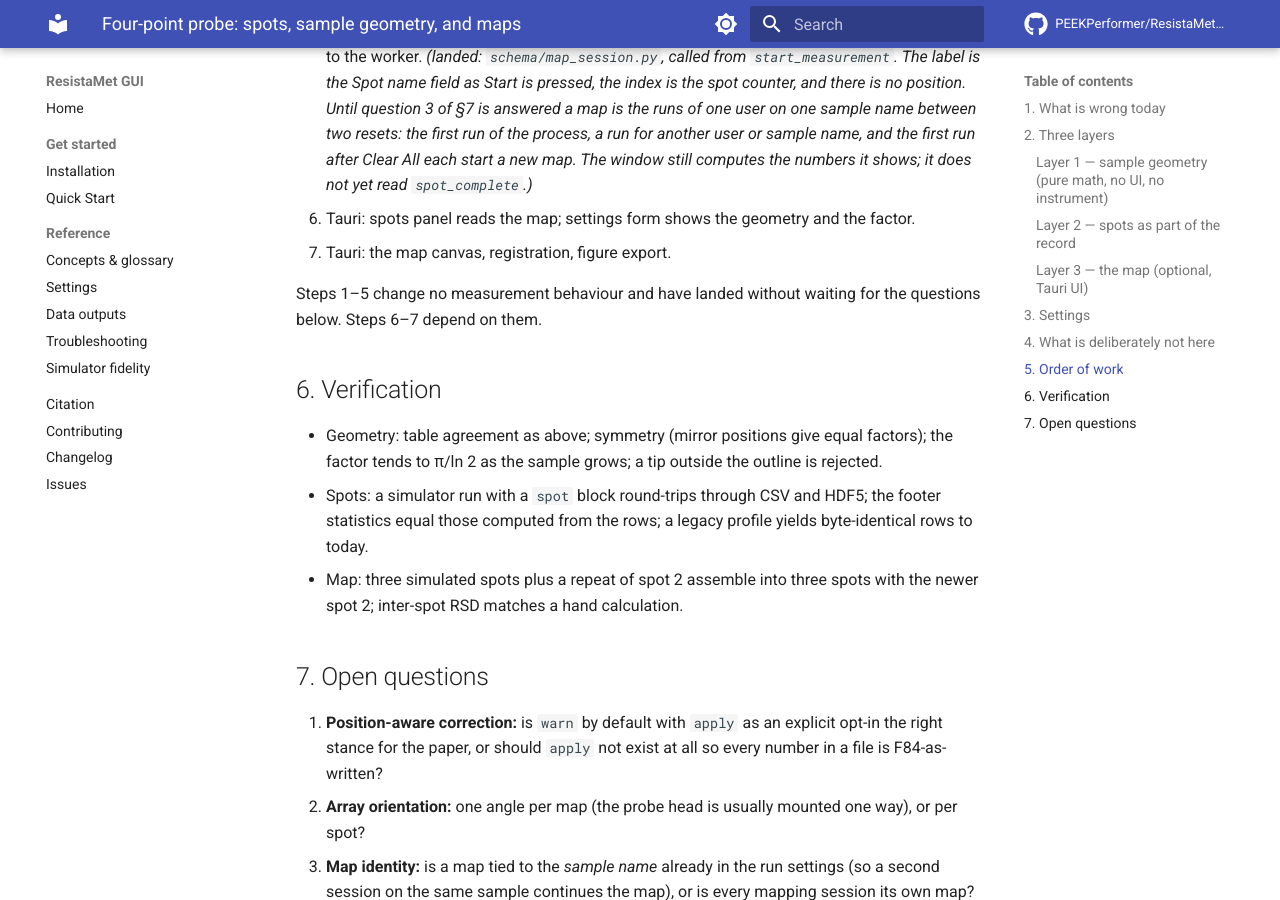
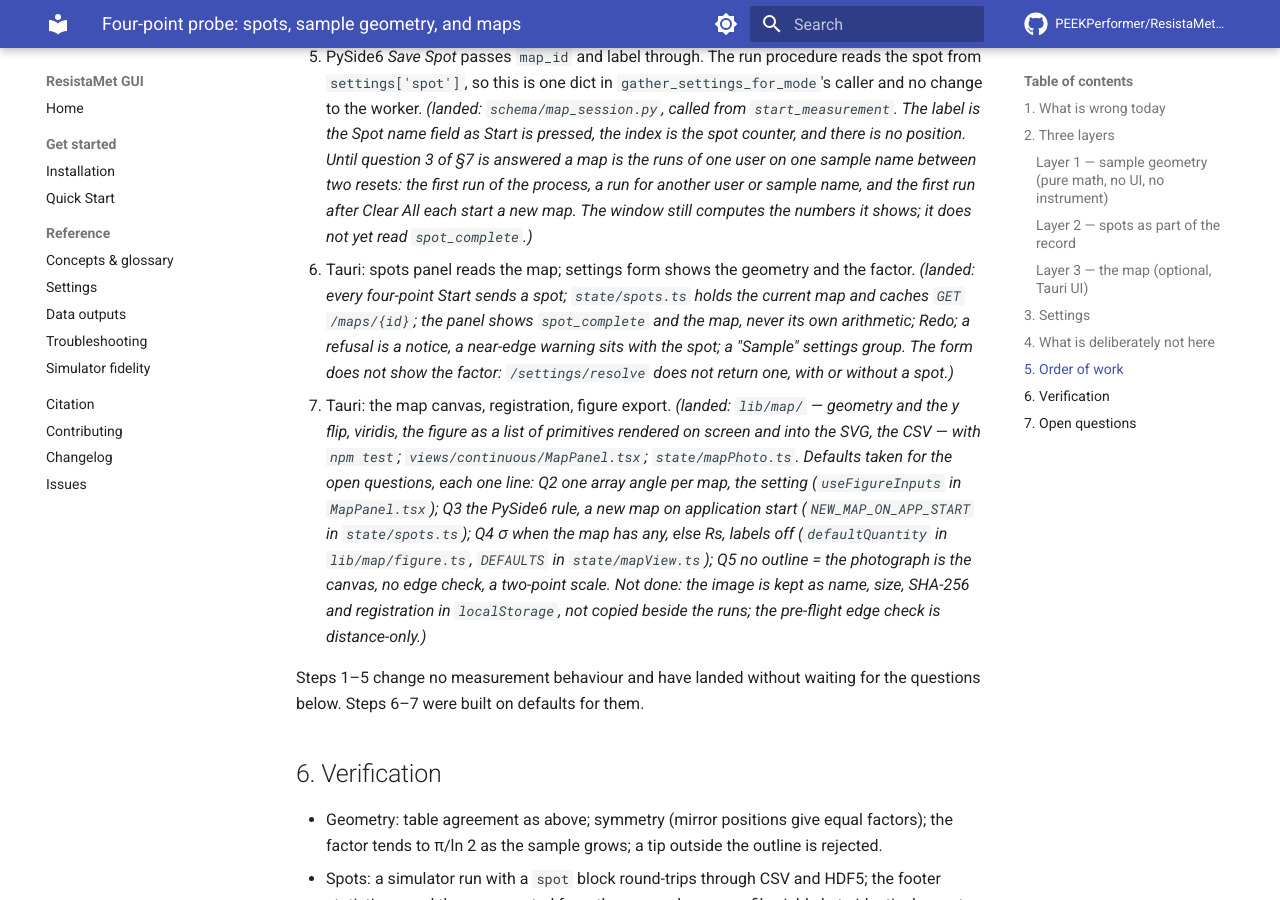
Before and after one commit to PEEKPerformer/ResistaMet-GUI, an MkDocs documentation site: the page built from docs/design/four_point_probe_spots.md, in a window 1280 px wide and 900 px high, scrolled down 6714 px. Built offline with MkDocs 1.6.1 and Material for MkDocs 9.7.7, drawn with Linux system fonts in a browser that asks for light colours; comment, search, counter and statistics services are not loaded; some of the changed text lies outside the part shown.

Commit message:
Record that the Tauri spots panel and map have landed
The spots design still said steps 6 and 7 were waiting on its open
questions. They were built on a default for each, so the status and
the order of work now say what landed, which default was taken for
questions 2 to 5 and the one place each is decided, and the two things
left out because they need a backend route: copying the image beside
the runs, and an exact geometry factor before Start.

```diff
--- a/docs/design/four_point_probe_spots.md
+++ b/docs/design/four_point_probe_spots.md
@@ -3,9 +3,11 @@
 **Status:** design, 2026-09-19. Steps 1–5 of §5 have landed: the geometry
 math, the schema, the spot in the file and the events, the map with its API,
 and the spot sent with every four-point run the PySide6 window starts.
-Steps 6–7 wait on the questions in §7. The position-aware correction is
-reported, never applied: the schema accepts only `warn` until question 1 is
-answered.
+Steps 6–7 have landed in the Tauri UI on defaults for questions 2–5 of §7,
+each a one-line change (listed under step 7 in §5); the image is not yet
+copied beside the runs, and there is no exact factor before Start, because
+both need a backend route. The position-aware correction is reported, never
+applied: the schema accepts only `warn` until question 1 is answered.
 **Depends on:** `tauri_backend_split.md` (run layer, events, contract)
 
 ## 1. What is wrong today
@@ -280,11 +282,28 @@
    first run after *Clear All* each start a new map. The window still
    computes the numbers it shows; it does not yet read `spot_complete`.)*
 6. Tauri: spots panel reads the map; settings form shows the geometry and
-   the factor.
-7. Tauri: the map canvas, registration, figure export.
+   the factor. *(landed: every four-point Start sends a spot; `state/spots.ts`
+   holds the current map and caches `GET /maps/{id}`; the panel shows
+   `spot_complete` and the map, never its own arithmetic; Redo; a refusal is
+   a notice, a near-edge warning sits with the spot; a "Sample" settings
+   group. The form does not show the factor: `/settings/resolve` does not
+   return one, with or without a spot.)*
+7. Tauri: the map canvas, registration, figure export. *(landed:
+   `lib/map/` — geometry and the y flip, viridis, the figure as a list of
+   primitives rendered on screen and into the SVG, the CSV — with
+   `npm test`; `views/continuous/MapPanel.tsx`; `state/mapPhoto.ts`.
+   Defaults taken for the open questions, each one line: Q2 one array angle
+   per map, the setting (`useFigureInputs` in `MapPanel.tsx`); Q3 the
+   PySide6 rule, a new map on application start
+   (`NEW_MAP_ON_APP_START` in `state/spots.ts`); Q4 σ when the map has any,
+   else Rs, labels off (`defaultQuantity` in `lib/map/figure.ts`,
+   `DEFAULTS` in `state/mapView.ts`); Q5 no outline = the photograph is the
+   canvas, no edge check, a two-point scale. Not done: the image is kept
+   as name, size, SHA-256 and registration in `localStorage`, not copied
+   beside the runs; the pre-flight edge check is distance-only.)*
 
 Steps 1–5 change no measurement behaviour and have landed without waiting
-for the questions below. Steps 6–7 depend on them.
+for the questions below. Steps 6–7 were built on defaults for them.
 
 ## 6. Verification
 
```
